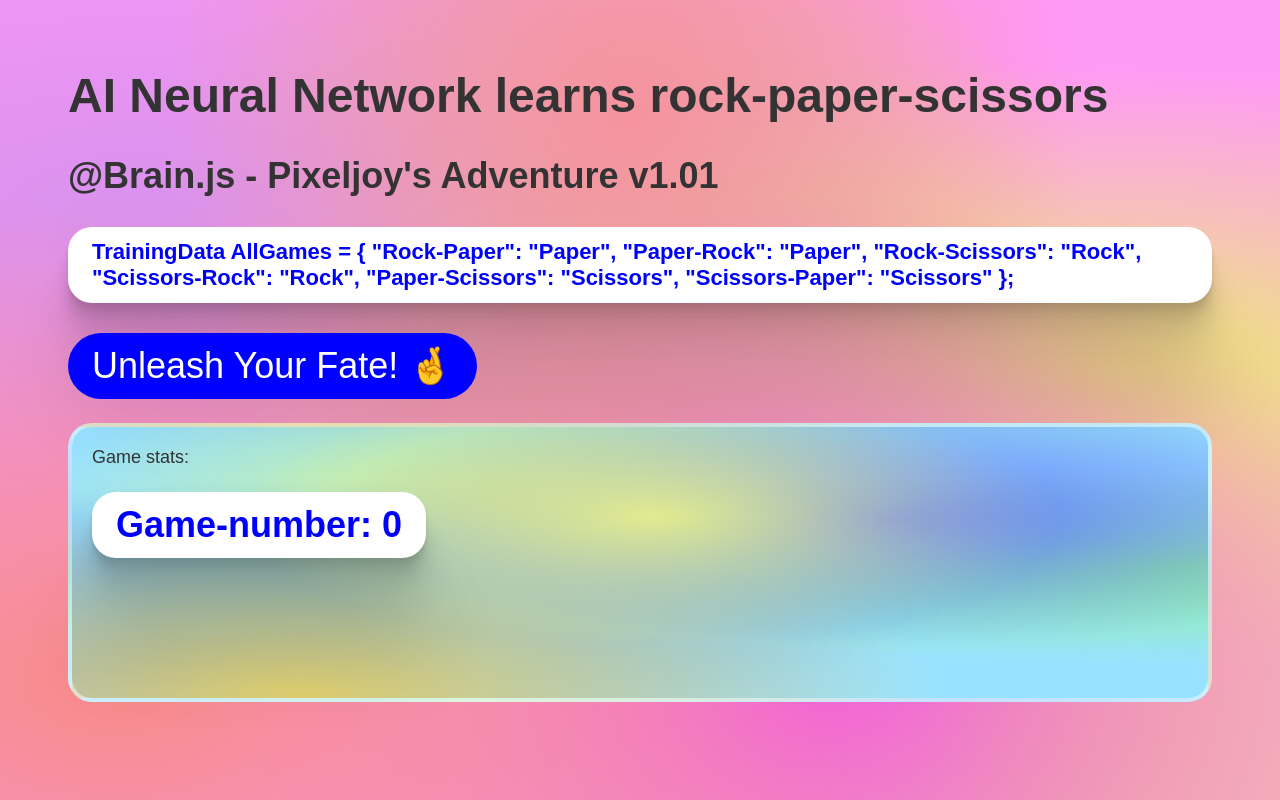
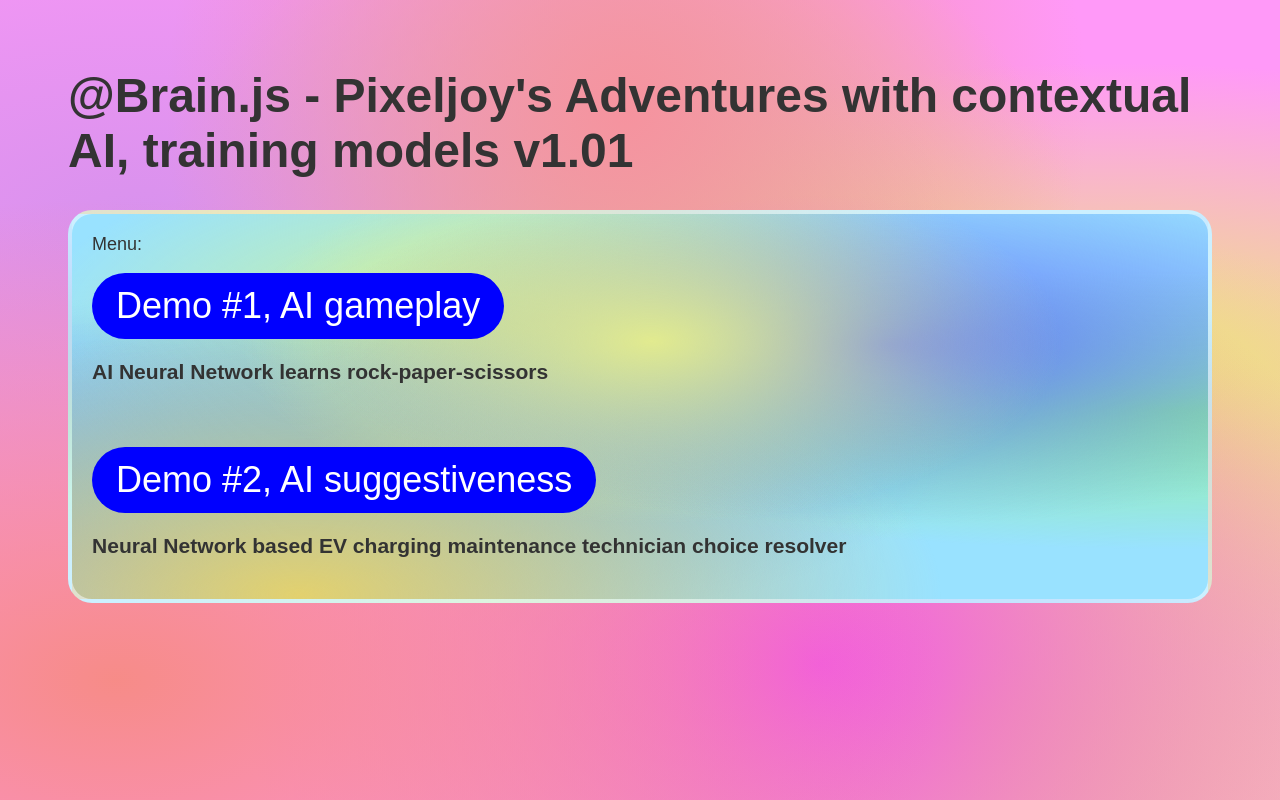
Before and after one commit to pixeljoy1/Brain_JS_pixeljoy1, a plain HTML site: page index.html in a window 1280 px wide. Drawn offline with Linux system fonts and the light colour scheme; a script that the page names is missing; a web font is replaced by a local one.

Commit message:
Home update
Home update

```diff
--- a/index.html
+++ b/index.html
@@ -96,31 +96,19 @@
     <body class="coolstyle meshGrad">
 
 <div>
-      <h1 style="border 1px red dashed">AI Neural Network learns rock-paper-scissors</h1>
-
-      <h2 >@Brain.js - Pixeljoy's Adventure v1.01<h2>
-
-        <div class="cooldiv ds noselect smallfonts">TrainingData
-           AllGames = {
-              "Rock-Paper": "Paper",
-              "Paper-Rock": "Paper",
-              "Rock-Scissors": "Rock",
-              "Scissors-Rock": "Rock",
-              "Paper-Scissors": "Scissors",
-              "Scissors-Paper": "Scissors"
-          };
-        </div>
+      <h1 >@Brain.js - Pixeljoy's Adventures with contextual AI, training models v1.01<h1>
       </div>
-<button id="playBtn" onclick="playGame()" class="">Unleash Your Fate! 🤞</button>
 
 <p/>
-<div class="gamePanel readGrad">Game stats:</span>
+<div class="gamePanel readGrad">Menu:<p/>
 
-        <h1><div id="gameStats" class="cooldiv ds noselect">Game-number: 0</div></h1>
+<a href="./BrainJS_demo_RockPaperScissors_/index.html"><button id="playBtn" onclick="" class="">Demo #1, AI gameplay</button></a>
+  <h3>AI Neural Network learns rock-paper-scissors</h3>
 
-        <h1><div id="input"   class="cooldiv ds noselect noviz"></div></h1>
+<br/><br/>
+<a href="./BrainJS_demo_ChargeMAX_maintenance_/index.html"><button id="playBtn" onclick="" class="">Demo #2, AI suggestiveness</button></a>
+<h3>Neural Network based EV charging maintenance technician choice resolver</h3>
 
-        <h1><div id="result"  class="cooldiv ds noselect noviz"></div></h1>
 
 </div>
 
```
